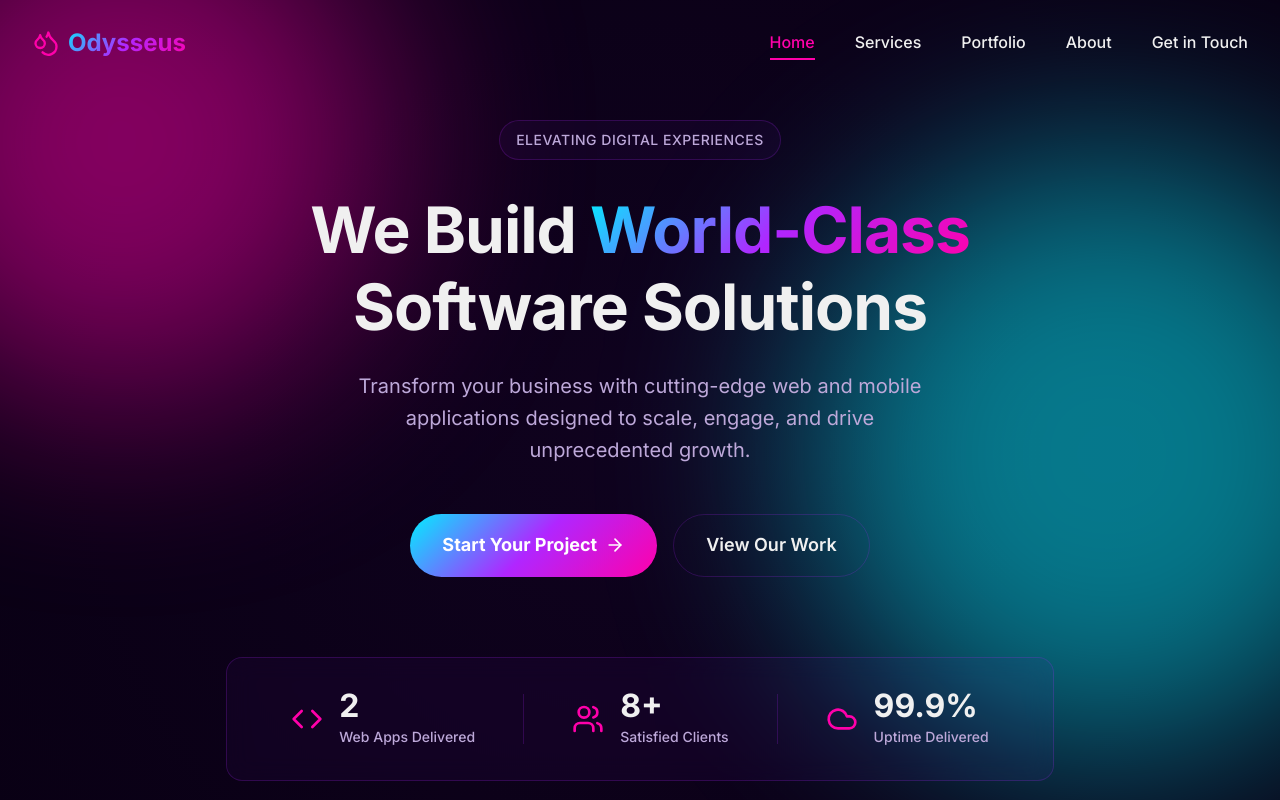
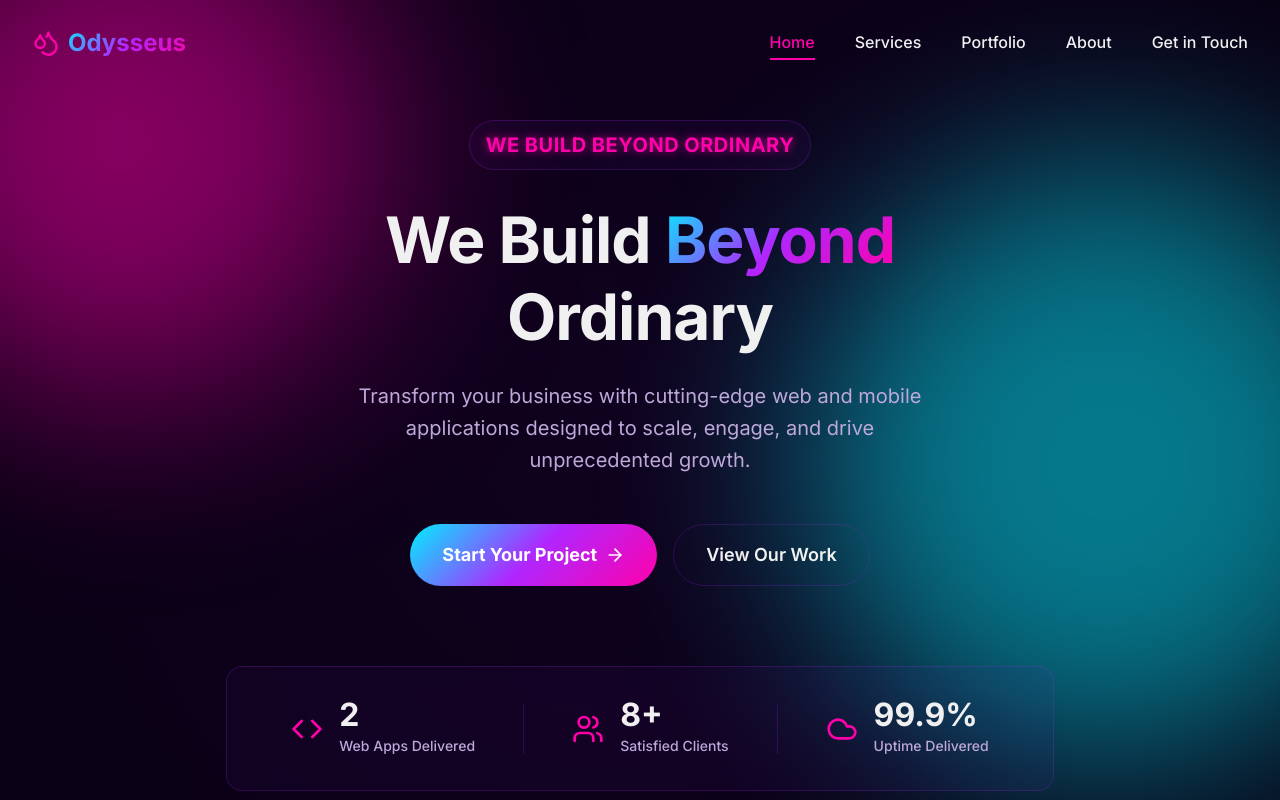
Before and after one commit to adxxttii/start_up, a React (Vite) app: page / in a window 1280 px wide. Shown: the top 800 px of the page. Built offline with nearby package versions, Linux system fonts and the light colour scheme; a web font is replaced by a local one.

Commit message:
Update tagline to be bolder, larger, and neon pink

```diff
--- a/src/components/Hero.css
+++ b/src/components/Hero.css
@@ -62,9 +62,10 @@
   background: var(--bg-card);
   border: 1px solid var(--border);
   border-radius: 9999px;
-  font-size: 0.875rem;
-  font-weight: 500;
-  color: var(--text-muted);
+  font-size: 1.25rem;
+  font-weight: 800;
+  color: #ff00aa;
+  text-shadow: 0 0 10px rgba(255, 0, 170, 0.7);
   margin-bottom: 2rem;
   letter-spacing: 0.5px;
   text-transform: uppercase;
--- a/src/components/Hero.jsx
+++ b/src/components/Hero.jsx
@@ -19,7 +19,7 @@ const Hero = () => {
           transition={{ duration: 0.8 }}
           className="badge"
         >
-          Elevating Digital Experiences
+          WE BUILD BEYOND ORDINARY
         </motion.div>
 
         <motion.h1
@@ -28,8 +28,8 @@ const Hero = () => {
           transition={{ duration: 0.8, delay: 0.1 }}
           className="hero-title"
         >
-          We Build <span className="gradient-text">World-Class</span> <br/>
-          Software Solutions
+          We Build <span className="gradient-text">Beyond</span> <br/>
+          Ordinary
         </motion.h1>
 
         <motion.p
```
Also changed, not shown: 1 other file (tests, documents, lock files or other folders).
